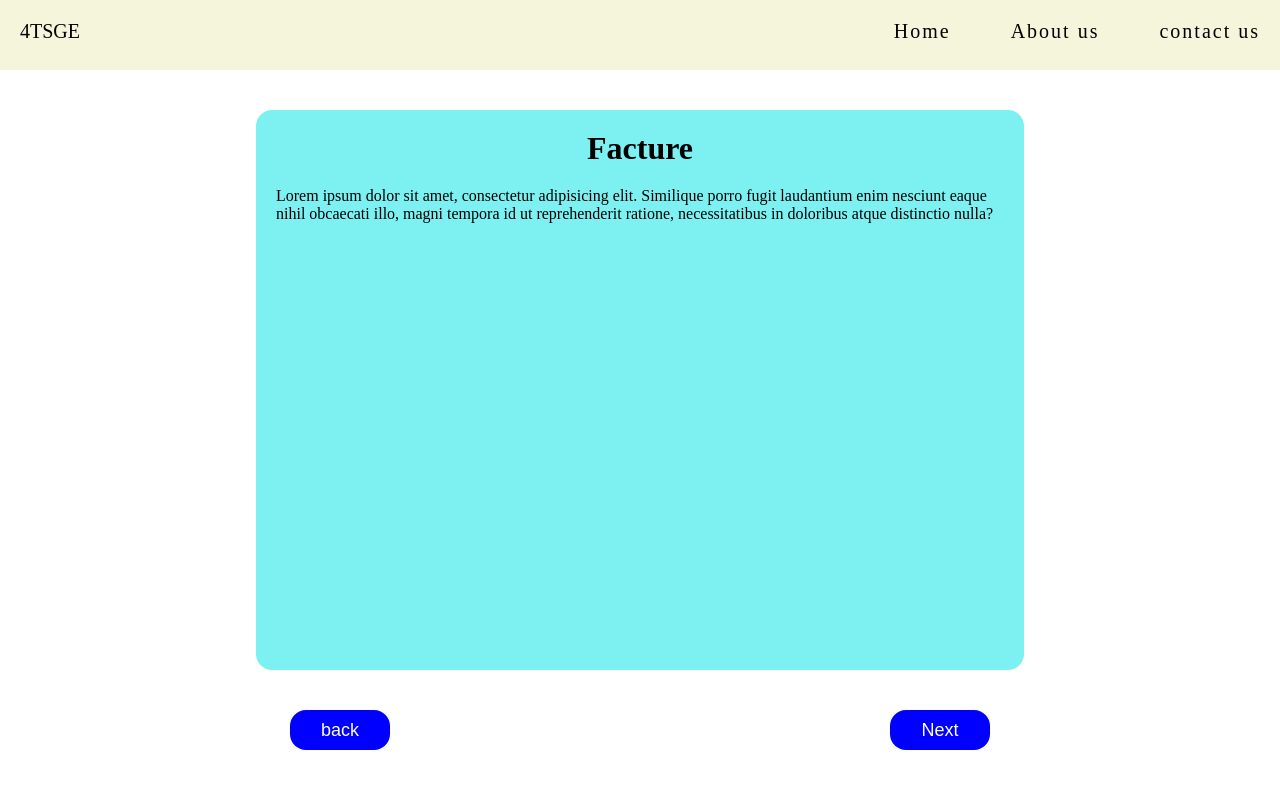
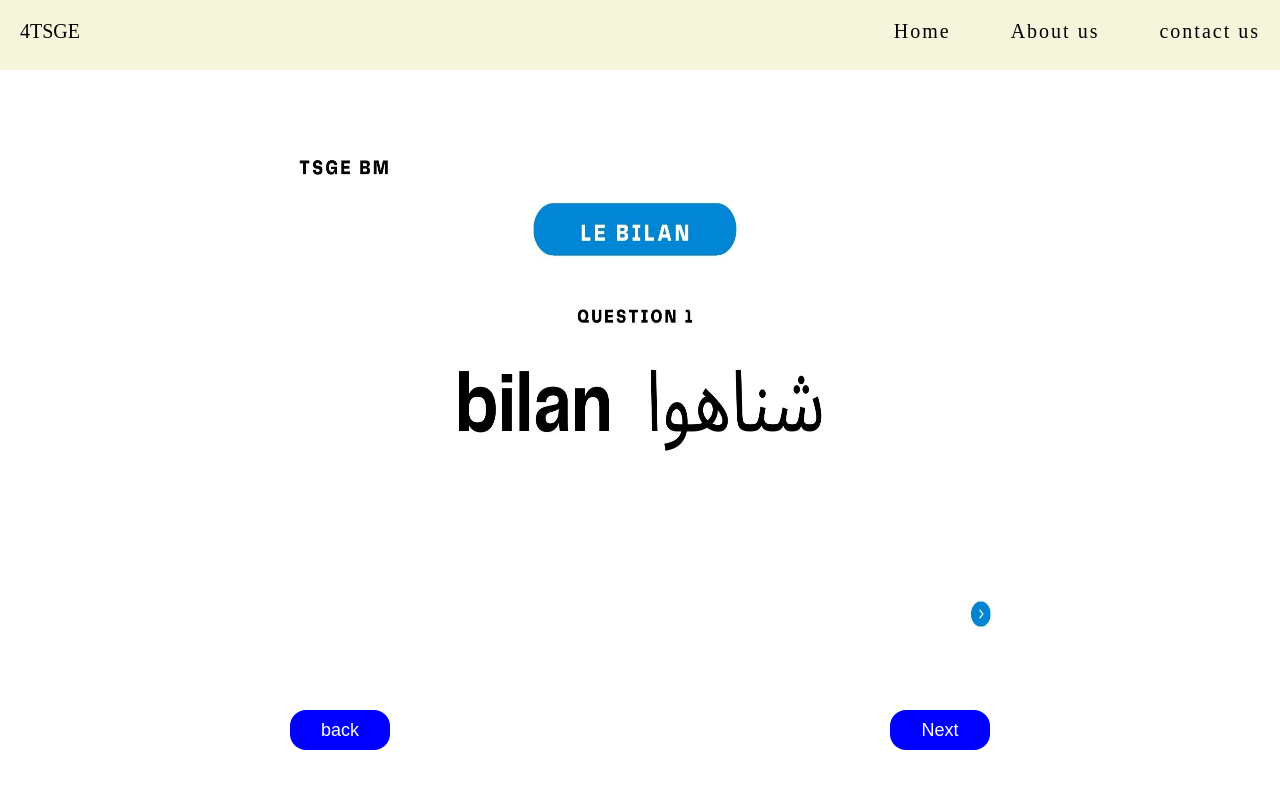
Before and after one commit to farhanMustapha/4tsge, a plain HTML site: page index.html in a window 1280 px wide. Drawn offline with Linux system fonts and the light colour scheme.

Commit message:
2eme commit

```diff
--- a/design.css
+++ b/design.css
@@ -46,8 +46,11 @@
     text-align: center;
     padding-top: 20px;
 }
-.lesson{
-    padding: 20px;
+
+
+.lesson-img{
+    height: 100%;
+    width: 100%;
 }
 
 .btn{
@@ -57,6 +60,7 @@
 
 }
 
+
 .btn-c1{
     width: 100px;
     background-color: blue;
@@ -65,5 +69,6 @@
     height: 40px;
     border-radius: 16px;
     font-size: 18px;
+    cursor: pointer;
 
 }
--- a/index.html
+++ b/index.html
@@ -23,9 +23,9 @@
     <!-----------------component 1------------------------->
 
     <div class="box">
-        <h1 class="title-c1">Facture</h1>
-        <p class="lesson" id="txt">Lorem ipsum dolor sit amet, consectetur adipisicing elit. Similique porro fugit laudantium enim nesciunt eaque nihil obcaecati illo, magni tempora id ut reprehenderit ratione, necessitatibus in doloribus atque distinctio nulla?</p>
+         <img class="lesson-img" src="./images/1.jpg" alt="cours du bilan">
     </div>
+
     <div class="btn">
         <button id="btn-back" class="btn-c1">back</button>
         <button id="btn-next"  class="btn-c1">Next</button>
```
Also changed, not shown: images/1.jpg (added), images/2.jpg (added), images/3.jpg (added), images/4.jpg (added), images/5.jpg (added).
